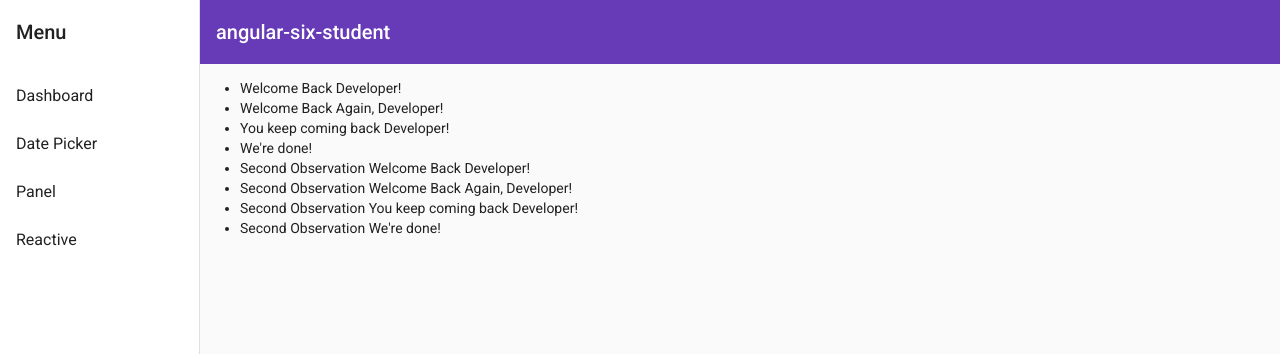
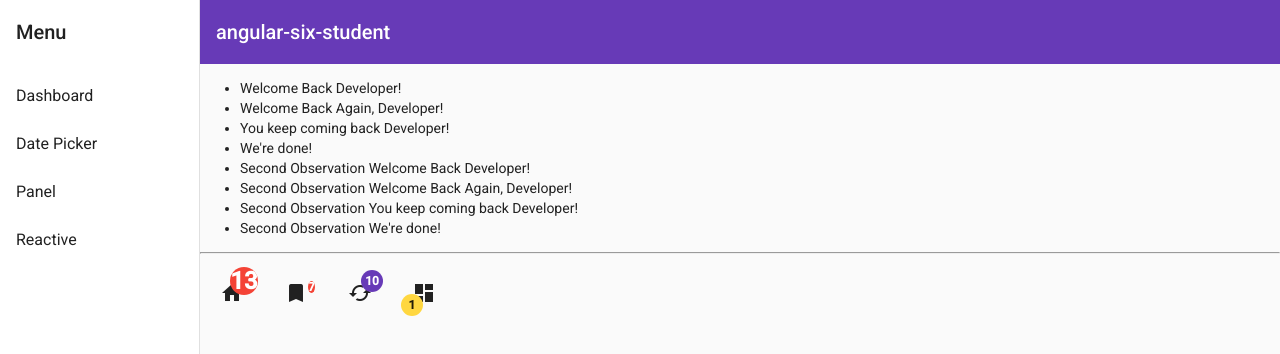
Before and after one commit to Jaden-Reklaw/angular-six-student, an Angular app: page /reactive in a window 1280 px wide. Shown: the top 354 px of the page. Built offline with nearby package versions, Linux system fonts and the light colour scheme.

Commit message:
created icons using mat icons aand created an object for the properties and inserted some icon into a list then rendered to screen

```diff
--- a/src/app/reactivejs/reactivejs.component.css
+++ b/src/app/reactivejs/reactivejs.component.css
@@ -0,0 +1,7 @@
+.mat-icon {
+    margin: 20px;
+}
+
+.my-icon-list {
+    display: flex;
+}
--- a/src/app/reactivejs/reactivejs.component.html
+++ b/src/app/reactivejs/reactivejs.component.html
@@ -1 +1,7 @@
 <ul id="obs-list"></ul>
+<hr />
+<div class="my-icon-list">
+    <p *ngFor="let icon of iconList">
+        <mat-icon matBadge="{{icon.count}}" matBadgeColor="{{icon.color}}" matBadgeSize="{{icon.size}}" matBadgePosition="{{icon.position}}">{{icon.symbol}}</mat-icon>
+    </p>
+</div>
--- a/src/app/reactivejs/reactivejs.component.ts
+++ b/src/app/reactivejs/reactivejs.component.ts
@@ -1,17 +1,40 @@
 import { Component, OnInit } from '@angular/core';
 import { fromEvent, Observable } from 'rxjs';
+
+
+export class IconWithBadge {
+  symbol: string;
+  count: number;
+  color: string;
+  position?: string;
+  size?: string;
+
+  constructor(symbol:string, count: number, color: string) {
+    this.symbol = symbol;
+    this.count = count;
+    this.color = color;
+  }
+}
 
 @Component({
   selector: 'app-reactivejs',
   templateUrl: './reactivejs.component.html',
   styleUrls: ['./reactivejs.component.css']
 })
+
 export class ReactivejsComponent implements OnInit {
+
+  iconList: IconWithBadge[] = [
+    {symbol: 'home', count: 13, color: 'warn', size: 'large'},
+    {symbol: 'bookmark', count: 7, color: 'warn'},
+    {symbol: 'cached', count: 10, color: 'primary', size: 'medium'},
+    {symbol: 'dashboard', count: 1, color: 'accent', size: 'medium', position: 'before below'},
+  ];
 
   constructor() { }
 
   ngOnInit(): void {
-    this.mouseLog();
+    //this.mouseLog();
 
     const obs = Observable.create((observer:any) => {
         observer.next("Welcome Back Developer!");
```
Also changed, not shown: src/app/app.module.ts (+2 -17 lines).
